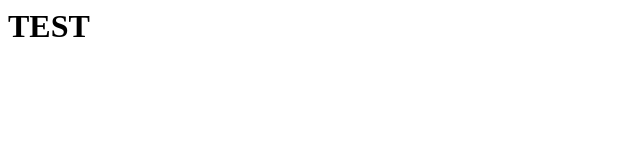
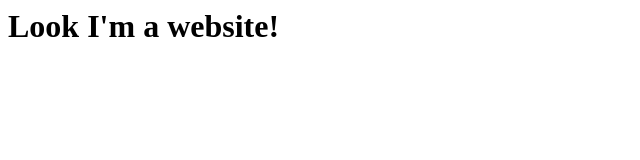
Before and after one commit to Rimeas/Rimeas.github.io, a plain HTML site: page index.html in a window 1280 px wide. Shown: the whole page, without its empty margins (0-640 px from the left). Drawn offline with Linux system fonts and the light colour scheme.

Commit message:
Update index.html

```diff
--- a/index.html
+++ b/index.html
@@ -1 +1 @@
-<h1> TEST </h1>
+<h1> Look I'm a website! </h1>
```
